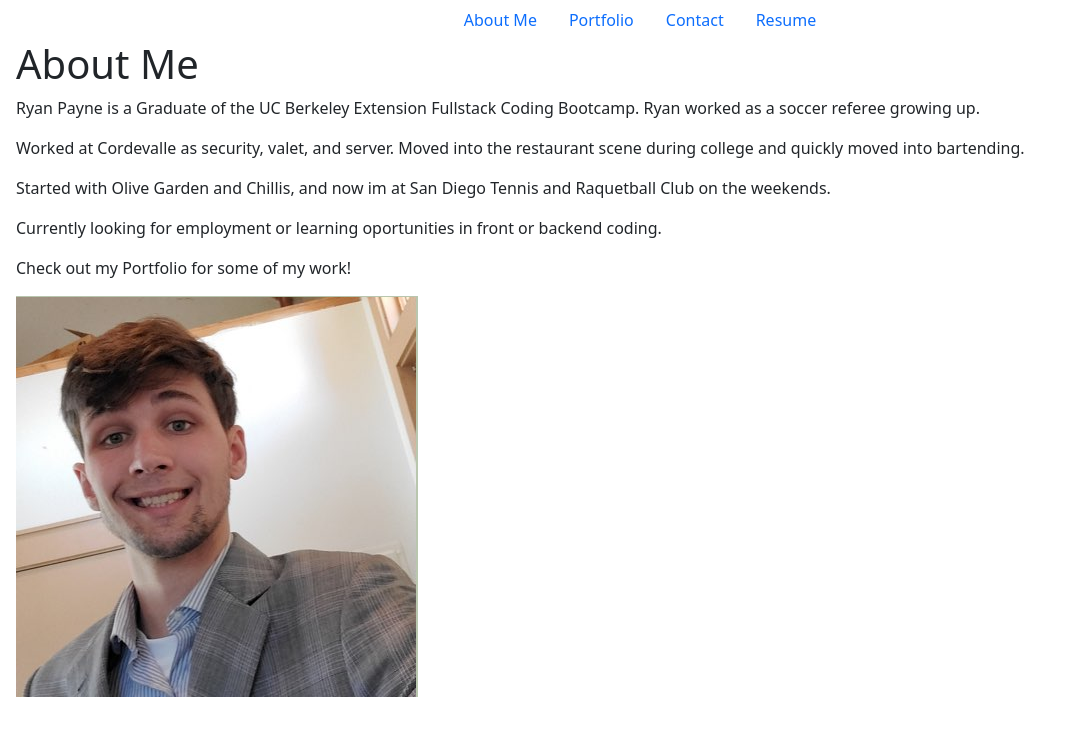
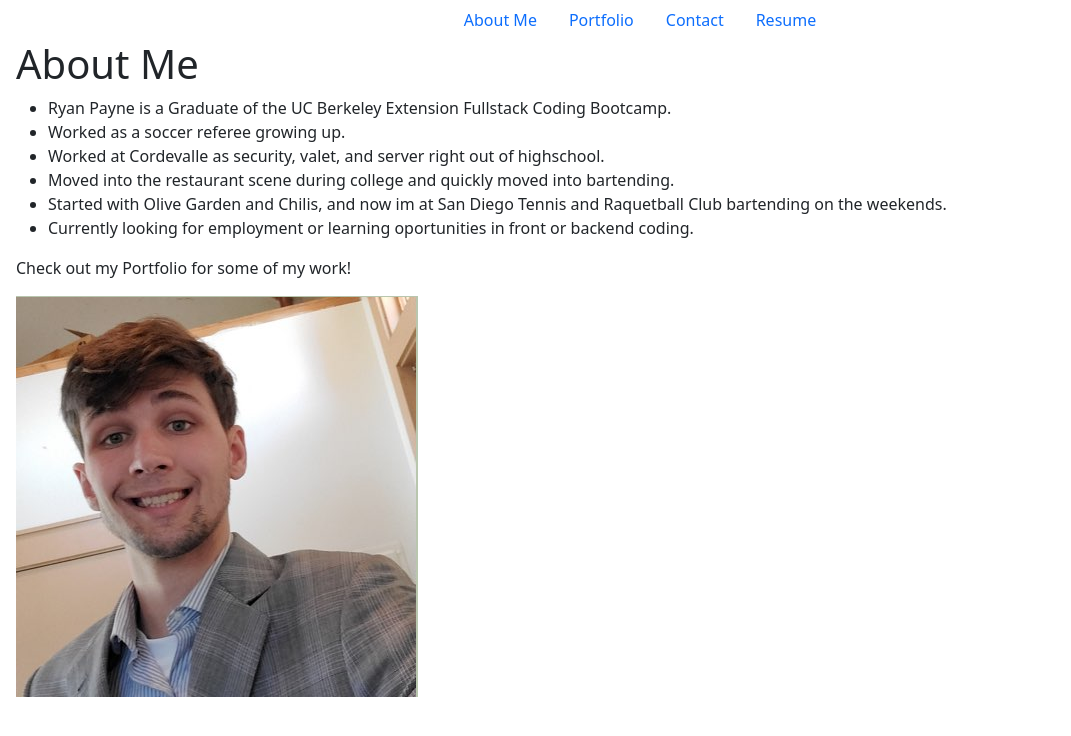
Before and after one commit to Popiuy/React-Portfolio, a React (Vite) app: page / in a window 1280 px wide. Shown: the top 736 px of the page, without its empty margins (0-1071 px from the left). Built offline with nearby package versions, Linux system fonts and the light colour scheme.

Commit message:
fixed about more with lists

```diff
--- a/src/components/pages/About.jsx
+++ b/src/components/pages/About.jsx
@@ -2,10 +2,14 @@ export default function About() {
     return (
         <div>
             <h1>About Me</h1>
-            <p>Ryan Payne is a Graduate of the UC Berkeley Extension Fullstack Coding Bootcamp. Ryan worked as a soccer referee growing up.  </p>
-            <p>Worked at Cordevalle as security, valet, and server. Moved into the restaurant scene during college and quickly moved into bartending. </p>
-            <p>Started with Olive Garden and Chillis, and now im at San Diego Tennis and Raquetball Club on the weekends. </p>
-            <p>Currently looking for employment or learning oportunities in front or backend coding. </p>
+            <ul>
+                <li>Ryan Payne is a Graduate of the UC Berkeley Extension Fullstack Coding Bootcamp. </li>
+                <li>Worked as a soccer referee growing up. </li>
+                <li>Worked at Cordevalle as security, valet, and server right out of highschool. </li>
+                <li>Moved into the restaurant scene during college and quickly moved into bartending. </li>
+                <li>Started with Olive Garden and Chilis, and now im at San Diego Tennis and Raquetball Club bartending on the weekends. </li>
+                <li>Currently looking for employment or learning oportunities in front or backend coding. </li>
+            </ul>
             <p>Check out my Portfolio for some of my work!</p>
             <img src="/images/Portfolio-Headshot.png" alt="Profile Photo" />
         </div>
```
